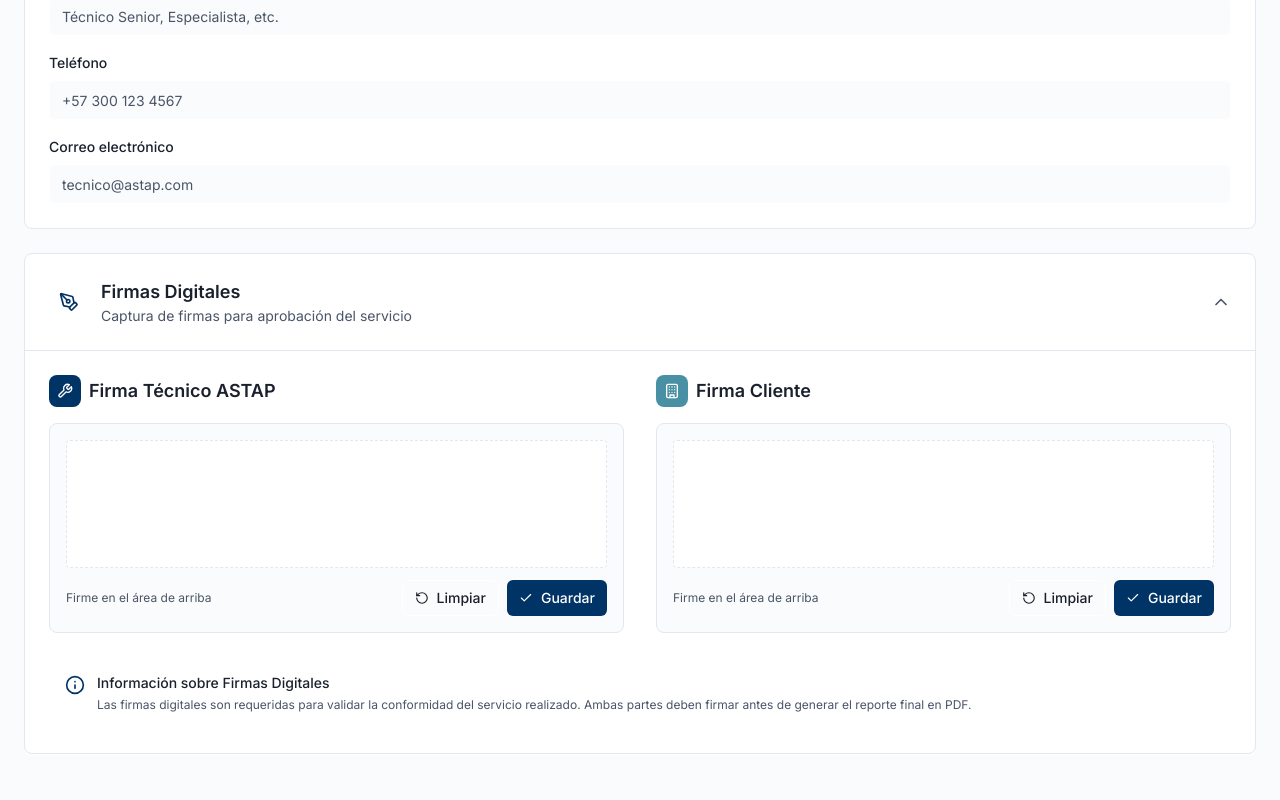
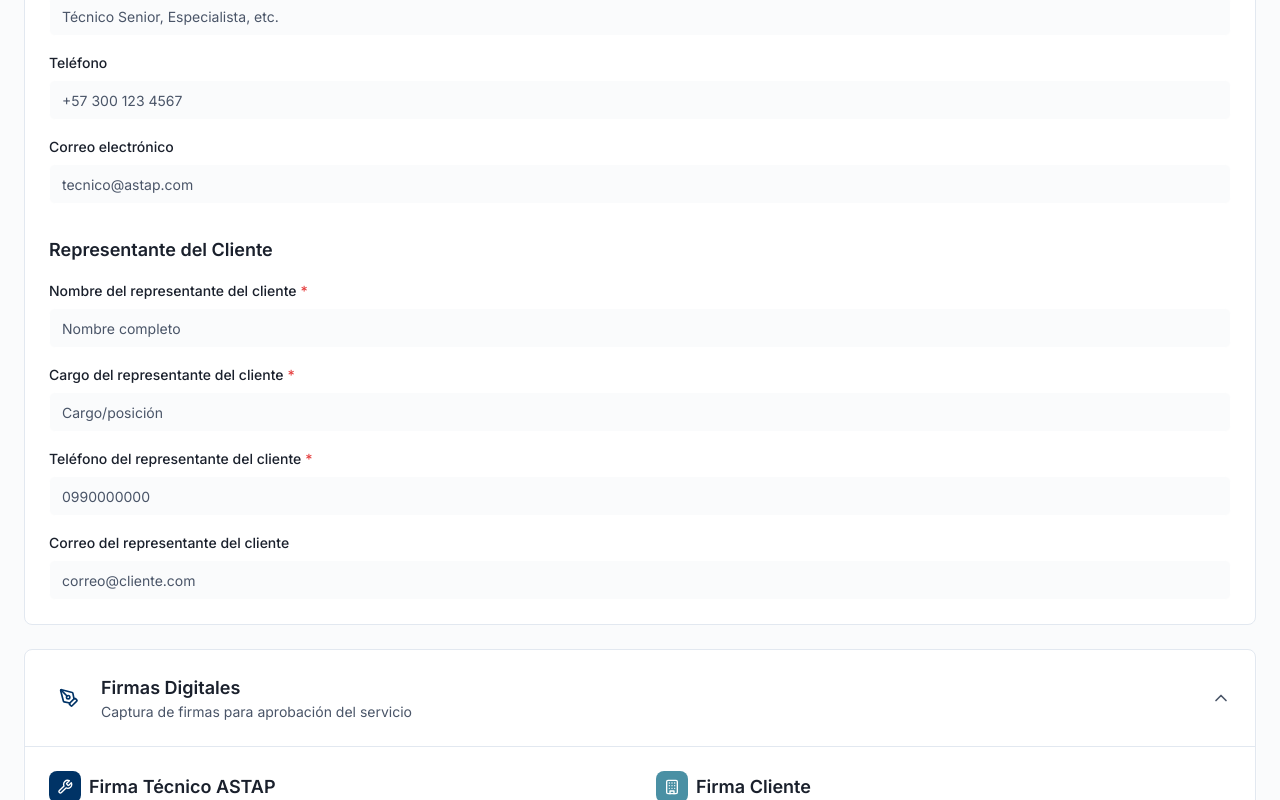
Before and after one commit to Djjasline/prueba-completa, a React (Vite) app: page /service-report-creation in a window 1280 px wide. Shown: the part 3966-4766 px from the top of the page. Built offline with nearby package versions, Linux system fonts and the light colour scheme.

Commit message:
Update ResponsiblePartiesSection.jsx

```diff
--- a/src/pages/service-report-creation/components/ResponsiblePartiesSection.jsx
+++ b/src/pages/service-report-creation/components/ResponsiblePartiesSection.jsx
@@ -3,21 +3,45 @@ import Input from "../../../components/ui/Input";
 import { TECHNICIANS, findTechnician } from "../../../data/technicians";
 
 const ResponsiblePartiesSection = ({ formData, updateFormData }) => {
-  // Estado del técnico ASTAP dentro de responsibleParties
-  const astap = formData?.responsibleParties?.astap || {};
+  // Estado actual (soporta ambas claves por compatibilidad)
+  const rp   = formData?.responsibleParties || {};
+  const res  = formData?.responsibles || {};
+  const astap = rp.astap || res.astap || {};
+  const client = rp.client || res.client || {};
 
-  const setAstap = (patch) => {
-    updateFormData("responsibleParties", {
+  // Utilidad: actualiza una sub-sección ("astap" o "client") en ambas claves
+  const setSection = (sectionKey, patch) => {
+    // Escribir en responsibleParties
+    const nextRP = {
       ...(formData?.responsibleParties || {}),
-      astap: { ...(formData?.responsibleParties?.astap || {}), ...patch },
-    });
+      [sectionKey]: {
+        ...(formData?.responsibleParties?.[sectionKey] || {}),
+        ...patch,
+      },
+    };
+    updateFormData("responsibleParties", nextRP);
+
+    // Escribir también en responsibles (compat con validador)
+    const nextRes = {
+      ...(formData?.responsibles || {}),
+      [sectionKey]: {
+        ...(formData?.responsibles?.[sectionKey] || {}),
+        ...patch,
+      },
+    };
+    updateFormData("responsibles", nextRes);
   };
 
+  const setAstap  = (patch) => setSection("astap", patch);
+  const setClient = (patch) => setSection("client", patch);
+
   return (
-    <div className="bg-card rounded-lg border border-border p-6 space-y-4">
+    <div className="bg-card rounded-lg border border-border p-6 space-y-8">
+      {/* =====================  TÉCNICO ASTAP  ===================== */}
+      <section className="space-y-4">
         <h3 className="text-lg font-semibold text-foreground">Técnico ASTAP</h3>
 
-      {/* Nombre completo con <datalist> */}
+        {/* Nombre con datalist */}
         <div className="space-y-2">
           <label className="text-sm font-medium text-foreground">
             Nombre Completo <span className="text-destructive">*</span>
@@ -57,7 +81,6 @@ const ResponsiblePartiesSection = ({ formData, updateFormData }) => {
           value={astap?.position || ""}
           onChange={(e) => setAstap({ position: e.target.value })}
         />
-
         <Input
           label="Teléfono"
           type="tel"
@@ -65,7 +88,6 @@ const ResponsiblePartiesSection = ({ formData, updateFormData }) => {
           value={astap?.phone || ""}
           onChange={(e) => setAstap({ phone: e.target.value })}
         />
-
         <Input
           label="Correo electrónico"
           type="email"
@@ -73,6 +95,44 @@ const ResponsiblePartiesSection = ({ formData, updateFormData }) => {
           value={astap?.email || ""}
           onChange={(e) => setAstap({ email: e.target.value })}
         />
+      </section>
+
+      {/* ============  REPRESENTANTE DEL CLIENTE  ============ */}
+      <section className="space-y-4">
+        <h3 className="text-lg font-semibold text-foreground">
+          Representante del Cliente
+        </h3>
+
+        <Input
+          label="Nombre del representante del cliente"
+          required
+          placeholder="Nombre completo"
+          value={client?.name || ""}
+          onChange={(e) => setClient({ name: e.target.value })}
+        />
+        <Input
+          label="Cargo del representante del cliente"
+          required
+          placeholder="Cargo/posición"
+          value={client?.position || ""}
+          onChange={(e) => setClient({ position: e.target.value })}
+        />
+        <Input
+          label="Teléfono del representante del cliente"
+          required
+          type="tel"
+          placeholder="0990000000"
+          value={client?.phone || ""}
+          onChange={(e) => setClient({ phone: e.target.value })}
+        />
+        <Input
+          label="Correo del representante del cliente"
+          type="email"
+          placeholder="correo@cliente.com"
+          value={client?.email || ""}
+          onChange={(e) => setClient({ email: e.target.value })}
+        />
+      </section>
     </div>
   );
 };
```
Lines whose indentation alone changed are shown as unchanged.
